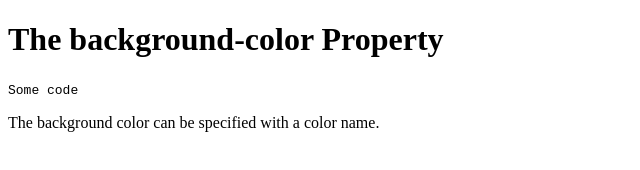
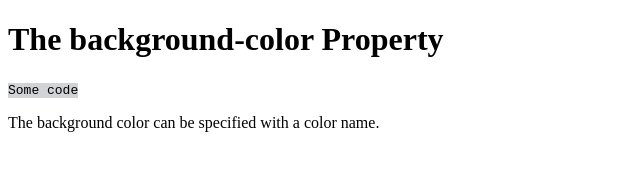
Before and after one commit to ytc12/ytc12.github.io, a plain HTML site: page index.html in a window 1280 px wide. Shown: the full height of the page, 0-640 px from the left. Drawn offline with Linux system fonts and the light colour scheme.

Commit message:
index.html

```diff
--- a/index.html
+++ b/index.html
@@ -3,11 +3,8 @@
 <head>
   <style>
     code {
-    backgound-color:#c7cfdb
+    background-color:#d1d3d6;
     }
-  <!-- body { -->
-<!--     background-color: coral; -->
-<!-- } -->
   </style>
 
 </head>
```
